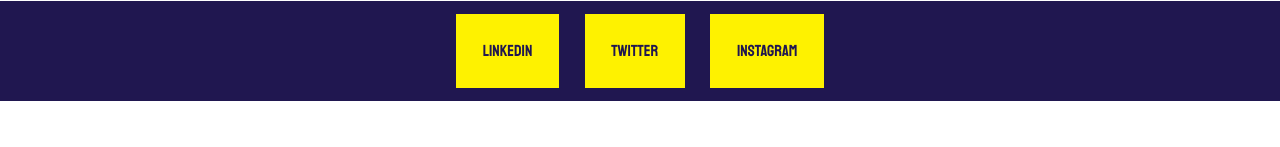
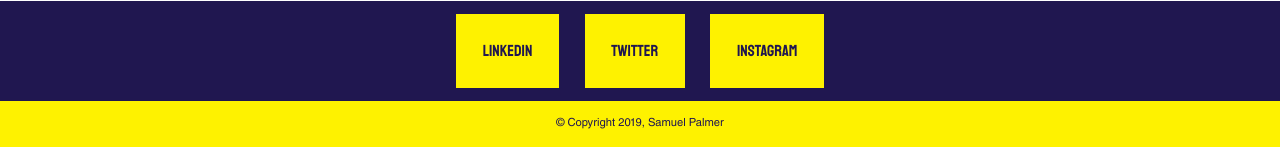
Before and after one commit to Samapa/Samapa.github.io, a PHP site: page / in a window 1280 px wide. Shown: the part 3431-3578 px from the top of the page. Before the commit the page ends 3532 px from the top, so only its background shows below. Run offline with PHP 8.4, Linux system fonts and the light colour scheme; some web fonts are replaced.

Commit message:
CSS and Copyright

```diff
--- a/css/global.css
+++ b/css/global.css
@@ -204,6 +204,14 @@
 
 .shrink a:hover {
     color: var(--hightlight-one);
+}
+
+.copyright {
+    text-align: center;
+    padding: 1%;
+    background-color: var(--hightlight-one);
+    color: var(--defualt-tone);
+    font-size: 0.7em;
 }
 
 
--- a/index.html
+++ b/index.html
@@ -300,6 +300,10 @@
         </ul>
     </div>
 
+    <div class="copyright">
+        <p><small>&copy;</small> Copyright 2019, Samuel Palmer</p>
+    </div>
+
     <!--
         SCRIPTS
     -->
```
